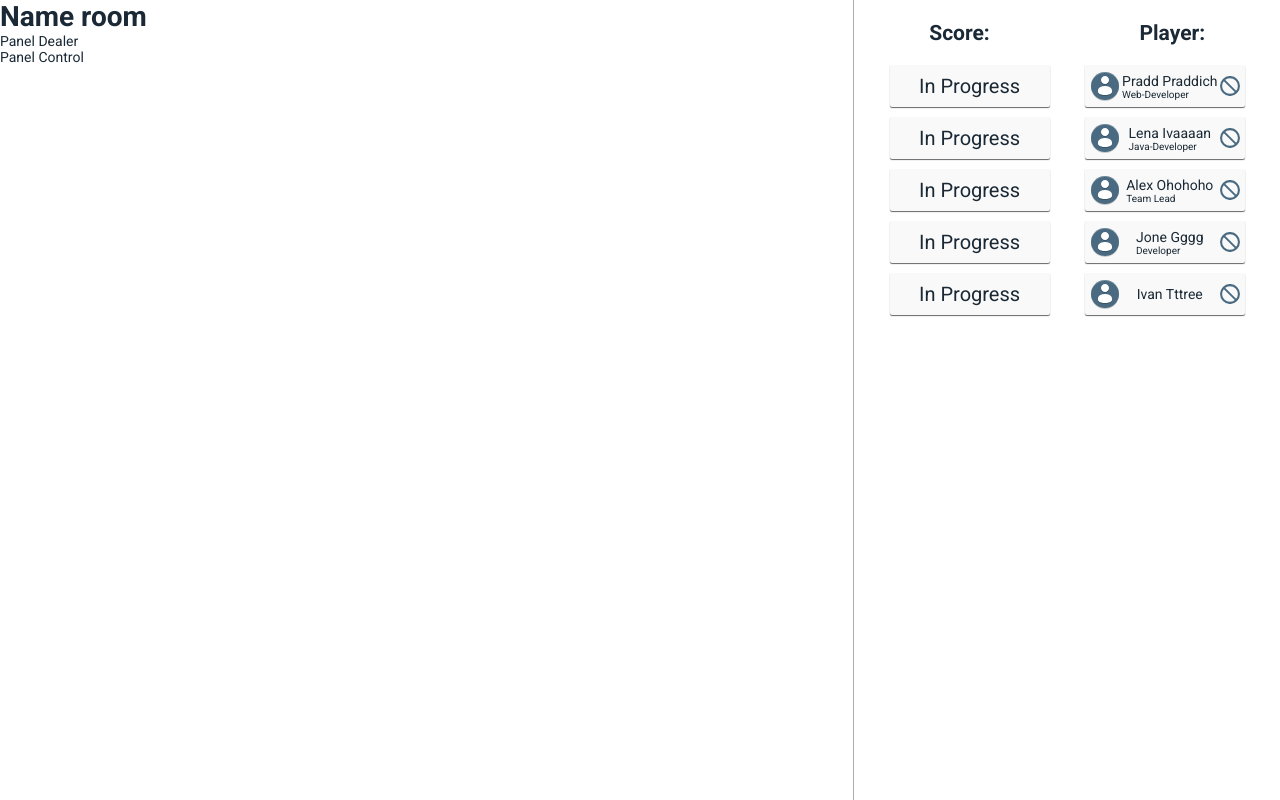
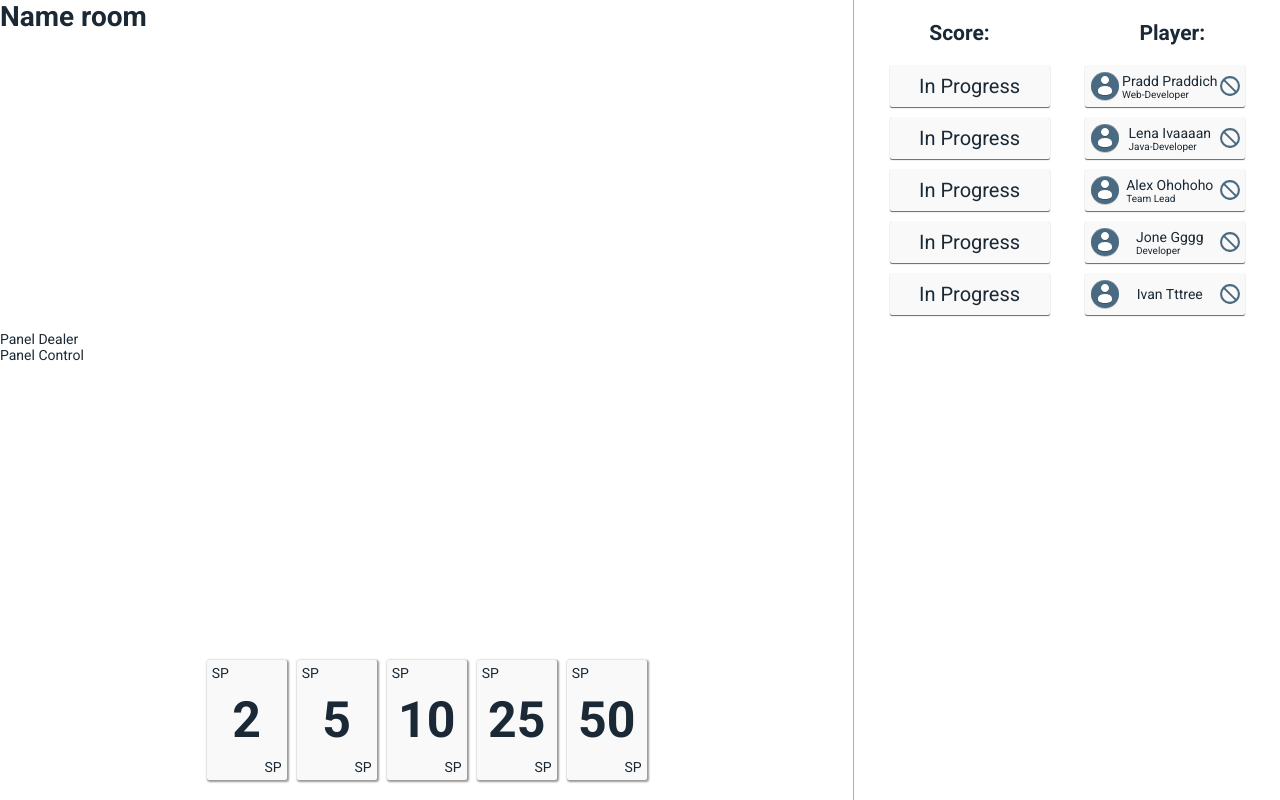
Before and after one commit to AndreiMrakov/pointing-poker-fe, a React (Create React App) app: page / in a window 1280 px wide. Built offline with nearby package versions, Linux system fonts and the light colour scheme.

Commit message:
feat: add styles for cards

```diff
--- a/src/components/game/card.tsx
+++ b/src/components/game/card.tsx
@@ -1,13 +1,21 @@
 import React, { FC } from "react";
 import { CardType } from "./type";
+import styles from '@/styles/cards.module.scss';
 
 type Props = {
   card: CardType;
 };
 
 const Card: FC<Props> = ({ card }) => {
-  const { name } = card;
+  const { name, score } = card;
 
-  return <div>{name}</div>;
+  return (
+    <div className={styles.card}>
+      <div className={styles.nameTop}>{name}</div>
+      <h3 className={styles.score}>{score}</h3>
+      <div className={styles.nameBottom}>{name}</div>
+    </div>
+  );
 };
+
 export default Card;
--- a/src/components/game/panel-cards.tsx
+++ b/src/components/game/panel-cards.tsx
@@ -1,13 +1,29 @@
 import React from "react";
 import Card from "./card";
 import { CardType } from "./type";
+import styles from '@/styles/cards.module.scss';
+
+const mockCard = (id: string, name: string, score: number) => {
+  return {
+    id,
+    name,
+    score,
+    back: '',
+  };
+};
 
 const PanelCards = () => {
   //TODO: get list from axios
-  const listCards: CardType[] = [];
+  const listCards: CardType[] = [
+    mockCard('1', 'SP', 2),
+    mockCard('2', 'SP', 5),
+    mockCard('3', 'SP', 10),
+    mockCard('4', 'SP', 25),
+    mockCard('5', 'SP', 50),
+  ];
 
   return (
-    <ul>
+    <ul className={styles.listCards}>
       {listCards.map((card: CardType) => <Card card={card} key={card.id} />)}
     </ul>
   );
--- a/src/components/game/type.ts
+++ b/src/components/game/type.ts
@@ -3,7 +3,6 @@ export type CardType = {
   name: string;
   score: number;
   back: string;
-  front: string;
 };
 
 export type UserType = {
--- /dev/null
+++ b/src/styles/cards.module.scss
@@ -0,0 +1,57 @@
+@import "../variables.scss";
+
+.listCards {
+  display: flex;
+  justify-content: center;
+  justify-self: end;
+  margin-bottom: 2rem;
+}
+
+.card {
+  display: flex;
+  flex-direction: column;
+  justify-content: space-between;
+  position: relative;
+  width: 8rem;
+  height: 12rem;
+  cursor: pointer;
+  margin-right: 1rem;
+  border-radius: 0.2rem;
+  background-color: $primary-color;
+  box-shadow: 1px 1px 2px 1px #999;
+  padding: 0.5rem;
+  align-items: center;
+
+  &:last-child {
+    margin-right: 0;
+  }
+
+  &:hover {
+    box-shadow: 1px 1px 5px 2px #999;
+  }
+}
+
+.active {
+  background-color: #60DABF;
+
+  &::after {
+    content: url(../assets/images/checked.svg);
+    position: absolute;
+    width: 4rem;
+    z-index: 10;
+    top: -0.7rem;
+    right: -0.7rem;
+  }
+}
+
+.score {
+  font-size: 5rem;
+}
+
+.nameTop {
+  align-self: flex-start;
+}
+
+.nameBottom {
+  align-self: flex-end;
+}
--- a/src/styles/game.module.scss
+++ b/src/styles/game.module.scss
@@ -10,4 +10,7 @@
 
 .wrapper {
   flex: 2 0 66%;
+  display: flex;
+  justify-content: space-between;
+  flex-direction: column;
 }
```
Also changed, not shown: src/assets/images/checked.svg (added).
